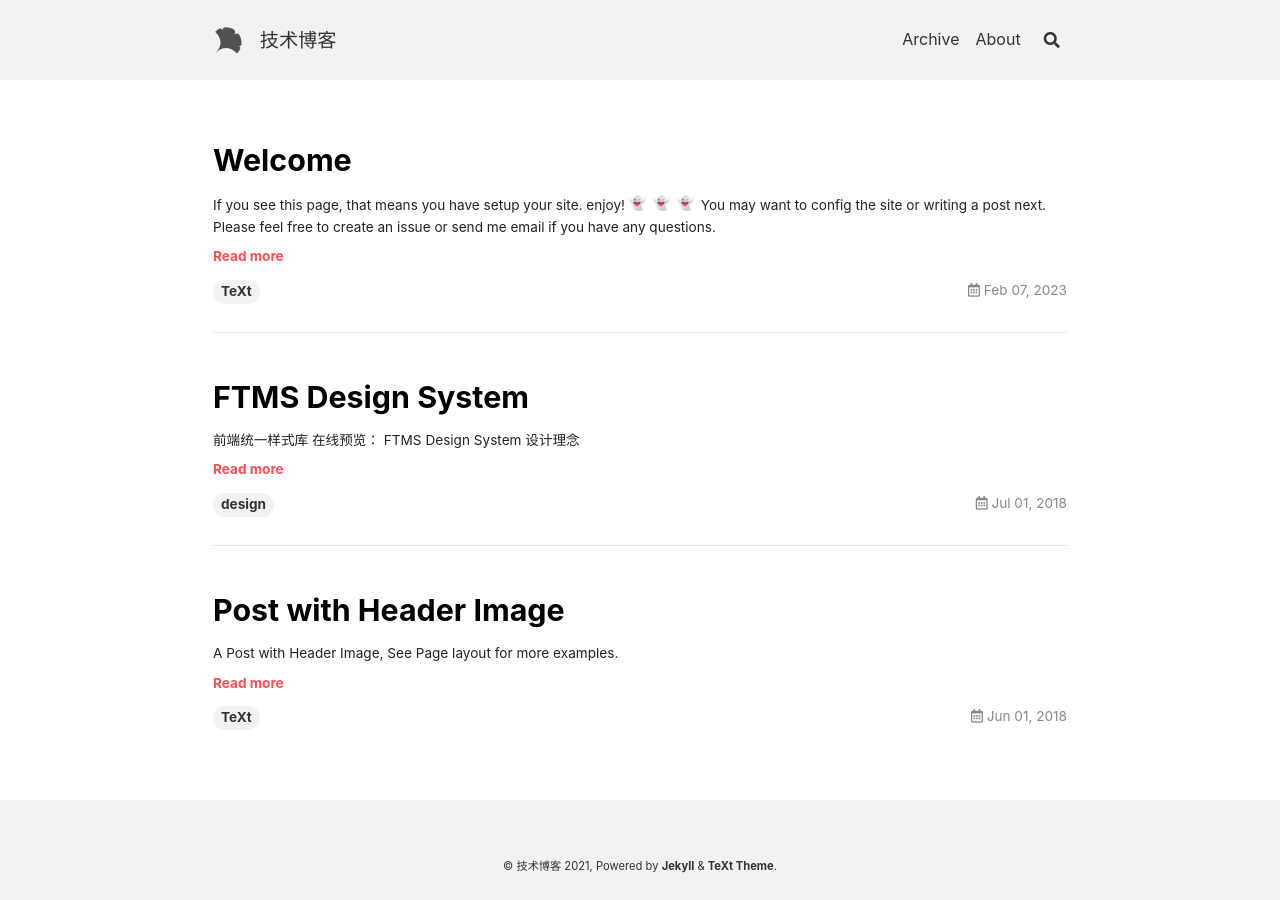
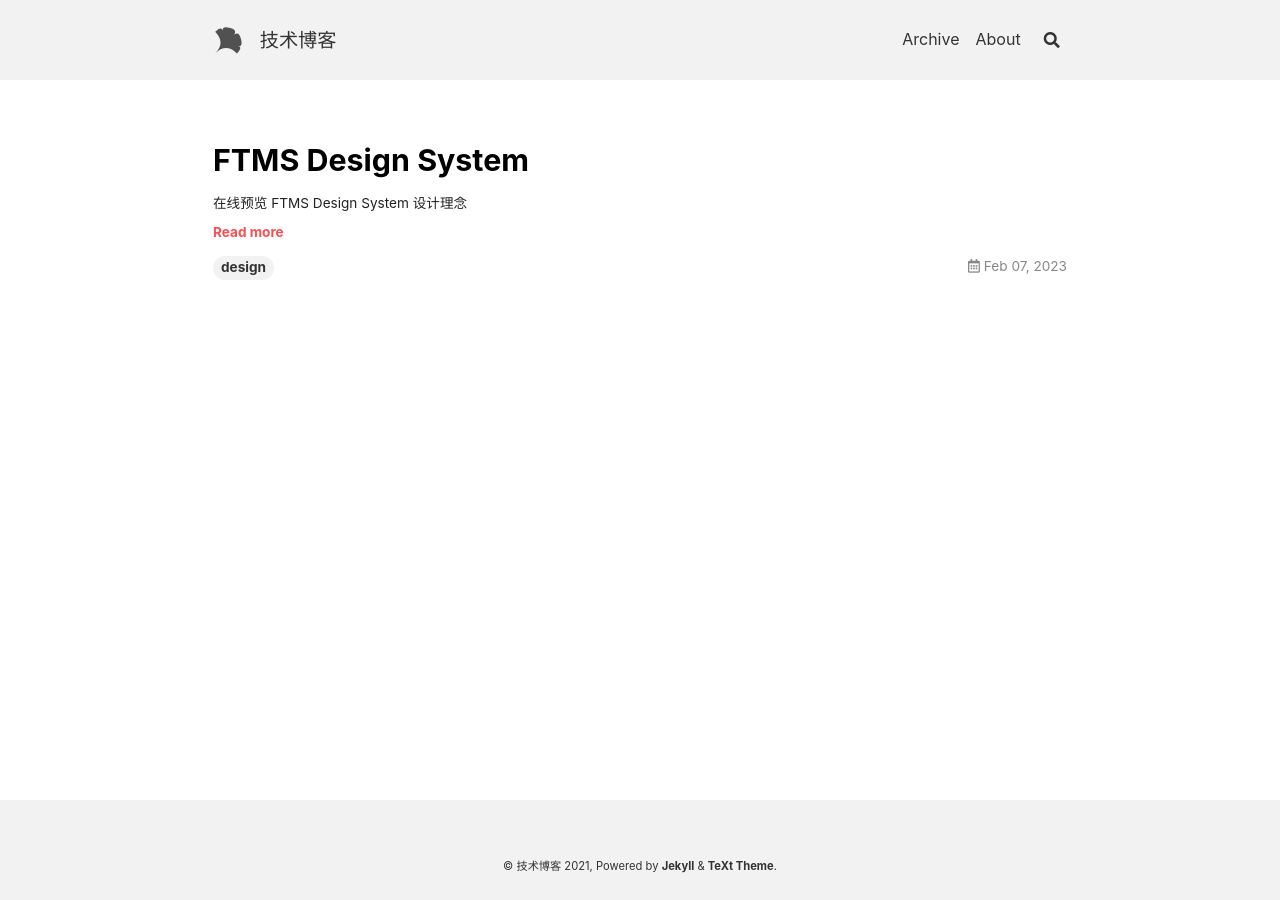
Before and after one commit to letwechat/letwechat.github.io, a Jekyll site: the page built from index.html, in a window 1280 px wide. Built offline with Jekyll 4.4.1, drawn with Linux system fonts in a browser that asks for light colours; nearby versions of some CDN libraries; emoji names are drawn with the system emoji font; the list of posts is cut into pages by our own code.

Commit message:
add ftms-design-system

```diff
--- a/_posts/2018-06-01-header-image.md
+++ /dev/null
@@ -1,12 +0,0 @@
----
-title: Post with Header Image
-tags: TeXt
-article_header:
-  type: cover
-  image:
-    src: /screenshot.jpg
----
-
-A Post with Header Image, See [Page layout](https://kitian616.github.io/jekyll-TeXt-theme/samples.html#page-layout) for more examples.
-
-<!--more-->
--- a/_posts/2018-07-01-welcome.md
+++ /dev/null
@@ -1,16 +0,0 @@
----
-title: FTMS Design System
-tags: design
----
-
-
-
-# 前端统一样式库
-
-在线预览：
-
-[FTMS Design System](./ftmsSpec/index.html)
-
-
-
-# 设计理念
--- a/_posts/2023-02-07-ftms-design-system.md
+++ b/_posts/2023-02-07-ftms-design-system.md
@@ -1,16 +1,14 @@
 ---
-title: Welcome
-tags: TeXt
+title: FTMS Design System
+tags: design
 ---
 
-If you see this page, that means you have setup your site. enjoy! :ghost: :ghost: :ghost:
 
-You may want to [config the site](https://kitian616.github.io/jekyll-TeXt-theme/docs/en/configuration) or [writing a post](https://kitian616.github.io/jekyll-TeXt-theme/docs/en/writing-posts) next. Please feel free to [create an issue](https://github.com/kitian616/jekyll-TeXt-theme/issues) or [send me email](mailto:kitian616@outlook.com) if you have any questions.
 
-<!--more-->
+# 在线预览
 
----
+[FTMS Design System](/ftmsSpec/index.html)
 
-If you like TeXt, don't forget to give me a star. :star2:
 
-[![Star This Project](https://img.shields.io/github/stars/kitian616/jekyll-TeXt-theme.svg?label=Stars&style=social)](https://github.com/kitian616/jekyll-TeXt-theme/)
+
+# 设计理念
```
